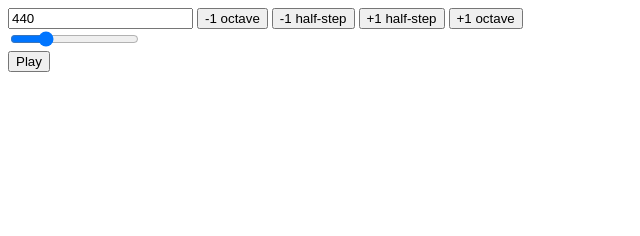
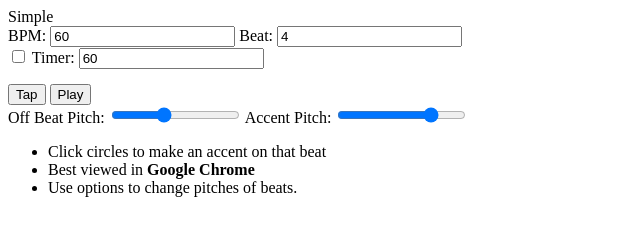
Before and after one commit to westonengineering/Rowing_Metro, a plain HTML site: page index.html in a window 1280 px wide. Shown: the whole page, without its empty margins (0-640 px from the left). Drawn offline with Linux system fonts and the light colour scheme.

Commit message:
ripping off someones code

```diff
--- a/index.html
+++ b/index.html
@@ -1,73 +1,43 @@
-<!DOCTYPE html>
-<html>
-<head>
-  <meta http-equiv="Content-type" content="text/html; charset=utf-8">
-  <title>Tone Generator</title>
+<div class="container">
+    <header>Simple<b style="color: #FFF;">Metronome</b></header>
 
-<script>
+    <section class="metronome-container">
+      <div class="counter"></div>
 
-var context = null;
-var usingWebAudio = true;
-if (typeof AudioContext !== 'undefined') {
-  context = new AudioContext();
-} else if (typeof webkitAudioContext !== 'undefined') {
-  context = new webkitAudioContext();
-} else {
-  usingWebAudio = false;
-}
+      <i class="fa fa-cog options-btn"></i>
 
-var playing = false;
-var osc = null;
-var freq = 440;
-var STEP_CONSTANT = Math.pow(2.0, 1.0/12.0);
+      <div class="controls">
+        <label>BPM: <span>
+                      <i class="fa fa-minus bpm-minus"></i>
+                      <input type="text" value="60" class="bpm-input" />
+                      <i class="fa fa-plus bpm-plus"></i>
+                    </span>
+        </label>
+        <label>
+          Beat: <input type="text" value="4" class="ts-top" /></label>
+        <div style="margin-bottom: 15px;">
+          <input type="checkbox" id="timer-check" />
+          <label for="timer-check"></label>
 
-function toggle() {
-  var button = document.getElementById("toggle");
-  if (playing && osc) {
-    playing = false;
-    osc.stop(0);
-    button.value = "Play";
-  } else {
-    playing = true;
-    osc = context.createOscillator();
-    osc.connect(context.destination);
-    osc.frequency.value = freq;
-    osc.start(0);
-    button.value = "Stop";
-  }
-}
+          Timer: <input type="text" value="60" class="timer" />
+        </div>
 
-function updateFreq(newFreq) {
-  freq = newFreq;
-  if (osc) {
-    osc.frequency.value = freq;
-  }
-  var text = document.getElementById("freqText").value = freq;
-  var range = document.getElementById("freqRange").value = freq;
-}
+        <button class="tap-btn">Tap</button>
+        <button class="play-btn">Play</button>
+      </div>
 
-window.onload = function() {
-  if (!usingWebAudio) {
-    document.getElementById("audioControls").innerHTML = "<p>Web audio required.</p>"
-  }
-}
+      <div class="options">
+        <i class="fa fa-caret-down up"></i>
+        <label>Off Beat Pitch: <input type="range" min="0" max="500" value="200" class="beat-range" /></label>
+        <label>Accent Pitch: <input type="range" min="0" max="500" value="380" class="accent-range" /></label>
+      </div>
+    </section>
+  </div>
 
-</script>
-</head>
-
-<body>
-  <div id="audioControls">
-    <input id="freqText" type="text" value="440" onchange="updateFreq(this.value)"/>
-    <input type="button" value="-1 octave" onclick="updateFreq(freq / 2)"/>
-    <input type="button" value="-1 half-step" onclick="updateFreq(freq / STEP_CONSTANT)"/>
-    <input type="button" value="+1 half-step" onclick="updateFreq(freq * STEP_CONSTANT)"/>
-    <input type="button" value="+1 octave" onclick="updateFreq(freq * 2)"/>
-    <br>
-
-    <input id="freqRange" type="range" min="0" max="1760" value="440" oninput="updateFreq(this.value)"/>
-    <br>
-
-    <input id="toggle" type="button" value="Play" onclick="toggle()"/>
-  </div>
-</body>
-</html>
+  <footer>
+    <ul>
+      <li>Click circles to make an accent on that beat</li>
+      <li>Best viewed in <b>Google Chrome</b></li>
+      <li>Use options to change pitches of beats.</li>
+    </ul>
+  </footer>
```
